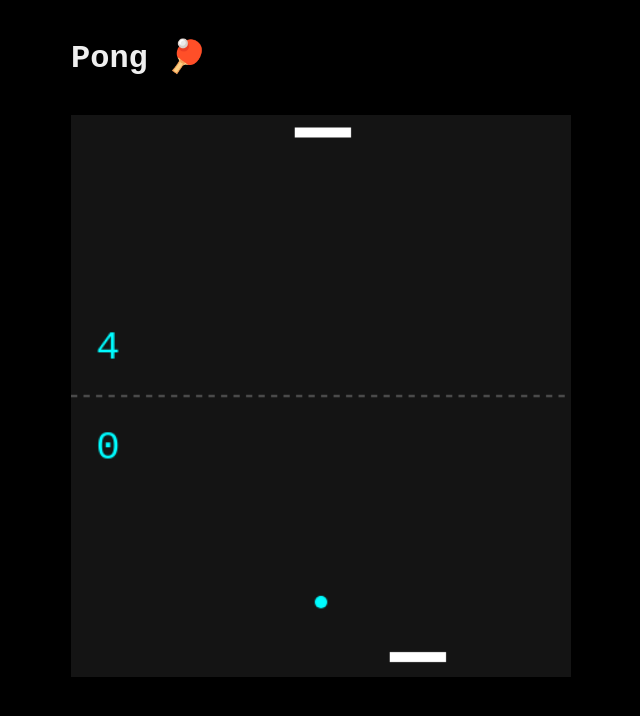
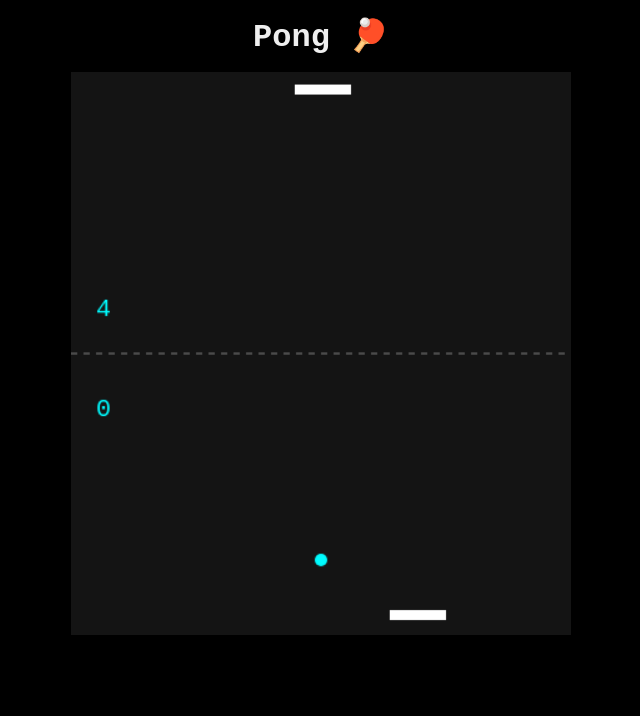
Before and after one commit to codesandtags/javascript-games, a website built with Vite: page pong/index.html in a window 1280 px wide. Shown: the whole page, without its empty margins (319-959 px from the left). Built offline with nearby package versions, Linux system fonts and the light colour scheme.

Commit message:
feat: changes in styles

```diff
--- a/pong/pong.js
+++ b/pong/pong.js
@@ -9,7 +9,7 @@ const SCREEN_WIDTH = window.screen.width;
 const CANVAS_POSITION = SCREEN_WIDTH / 2 - WIDTH / 2;
 const IS_MOBILE = window.matchMedia("(max-width: 600px)");
 const WINNING_SCORE = 5;
-const FONT_SCORE = "32px Courier New";
+const FONT_SCORE = "20px Courier New";
 
 const bounceWallSound = new Audio("./bounce1.mp3");
 const bouncePaddleSound = new Audio("./bounce2.mp3");
@@ -95,9 +95,7 @@ const createCanvas = () => {
 };
 
 const createLayout = () => {
-   app.innerHTML = `
-        <h1>Pong 🏓</h1>
-    `;
+   app.innerHTML = `<h1>Pong 🏓</h1>`;
 };
 
 const ballReset = () => {
--- a/pong/style.css
+++ b/pong/style.css
@@ -39,6 +39,12 @@ body {
    max-width: 500px;
    margin: 1rem auto;
    padding: 0 0 2rem 0;
+   text-align: center;
+}
+
+h1 {
+   padding: 0;
+   margin: 0;
 }
 
 .board {
@@ -59,7 +65,7 @@ body {
    width: 500px;
    height: 700px;
    background-color: rgb(56, 56, 56);
-   margin-top: -4px;
+   margin-top: -25px;
    z-index: 11;
    display: flex;
    flex-direction: column;
```
